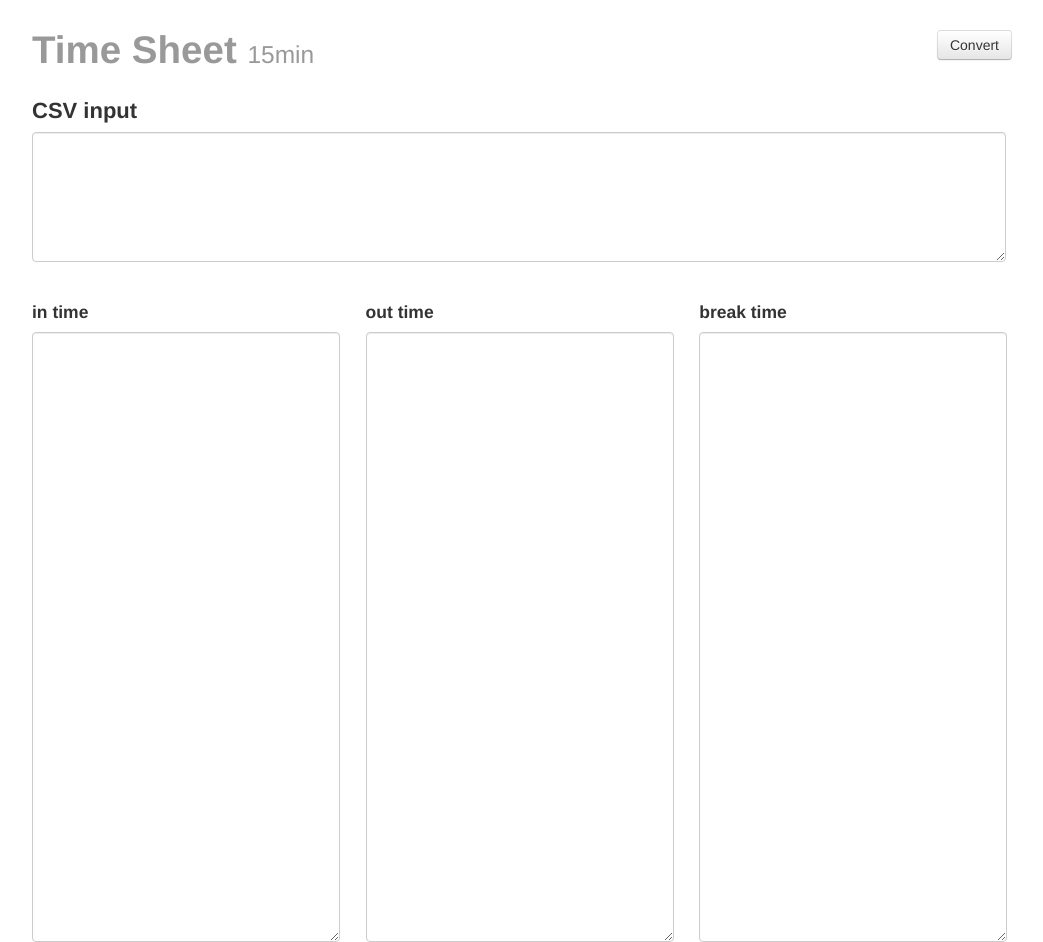
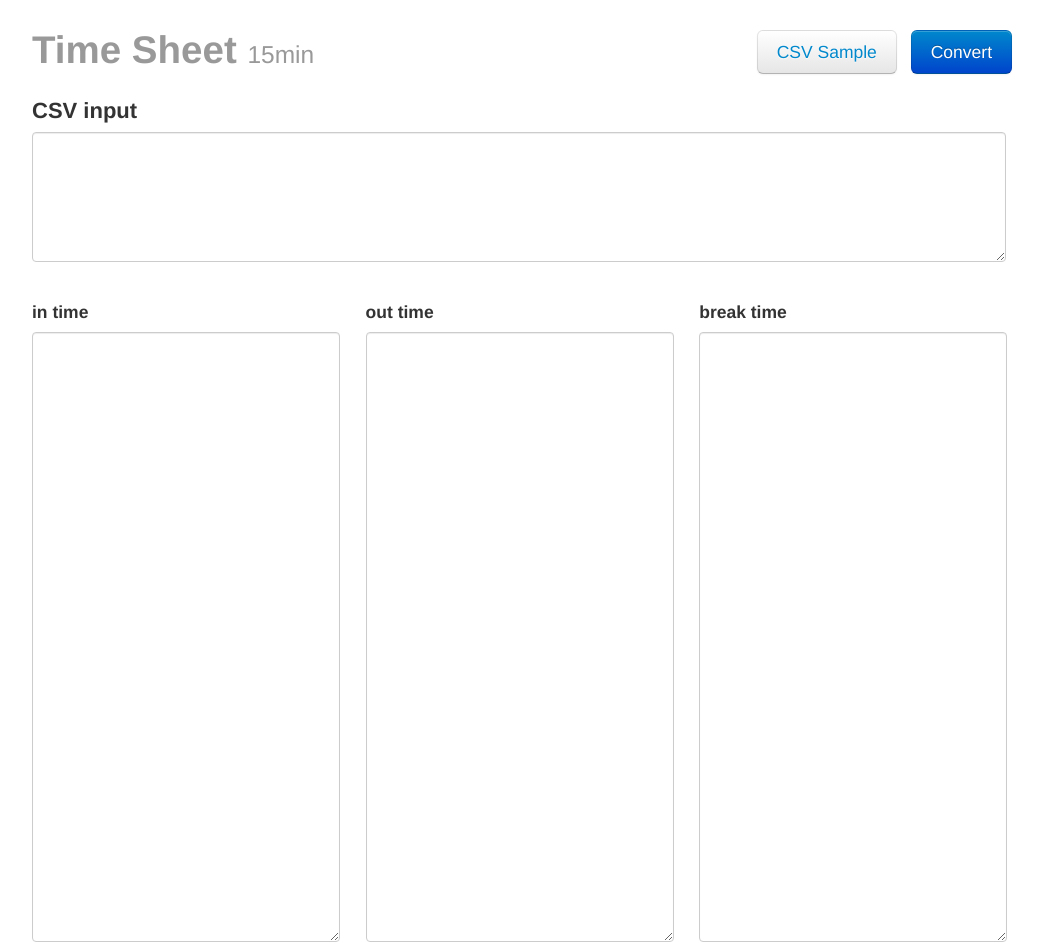
Before and after one commit to renowan/timeSheetConverter, a website: page app/index.html in a window 1280 px wide. Shown: the top 942 px of the page, without its empty margins (118-1161 px from the left). Drawn offline with Linux system fonts and the light colour scheme.

Commit message:
サンプルボタン追加。サンプル用CSVテキストファイル追加。

```diff
--- a/app/index.html
+++ b/app/index.html
@@ -21,9 +21,13 @@
 
       <div class="masthead">
         <ul class="nav nav-pills pull-right">
-<!--           <li class="active"><a href="#">Home</a></li>
-          <li><a href="#">Convert</a></li> -->
-          <li><div class="btn" id="btnConvert">Convert</div></li>
+
+          <li>
+            <div class="btn btn-large" id="btnSample"><a href="timecard.txt" target="_blank">CSV Sample</a></div>
+            <div class="btn btn-primary btn-large" id="btnConvert">Convert</div>
+          </li>
+
+
         </ul>
         <h1 class="muted">Time Sheet <small>15min</small></h1>
       </div>
--- a/app/styles/main.css
+++ b/app/styles/main.css
@@ -42,3 +42,7 @@ margin-top: 28px;
 	width: 94%;
 
 }
+
+#btnSample{
+	margin: 0 10px 0 0;
+}
```
Also changed, not shown: app/timecard.txt (renamed from app/timecard.csv).
